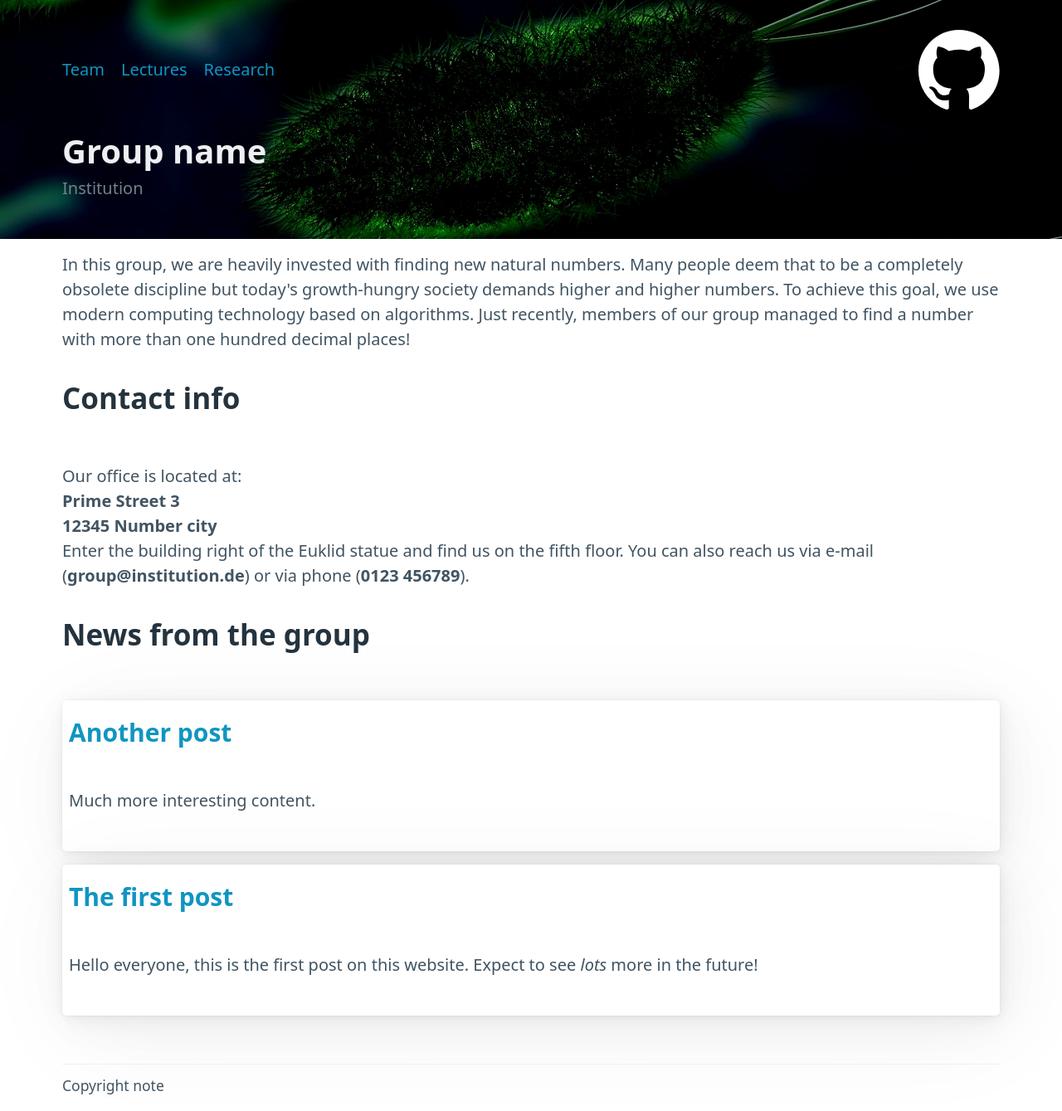
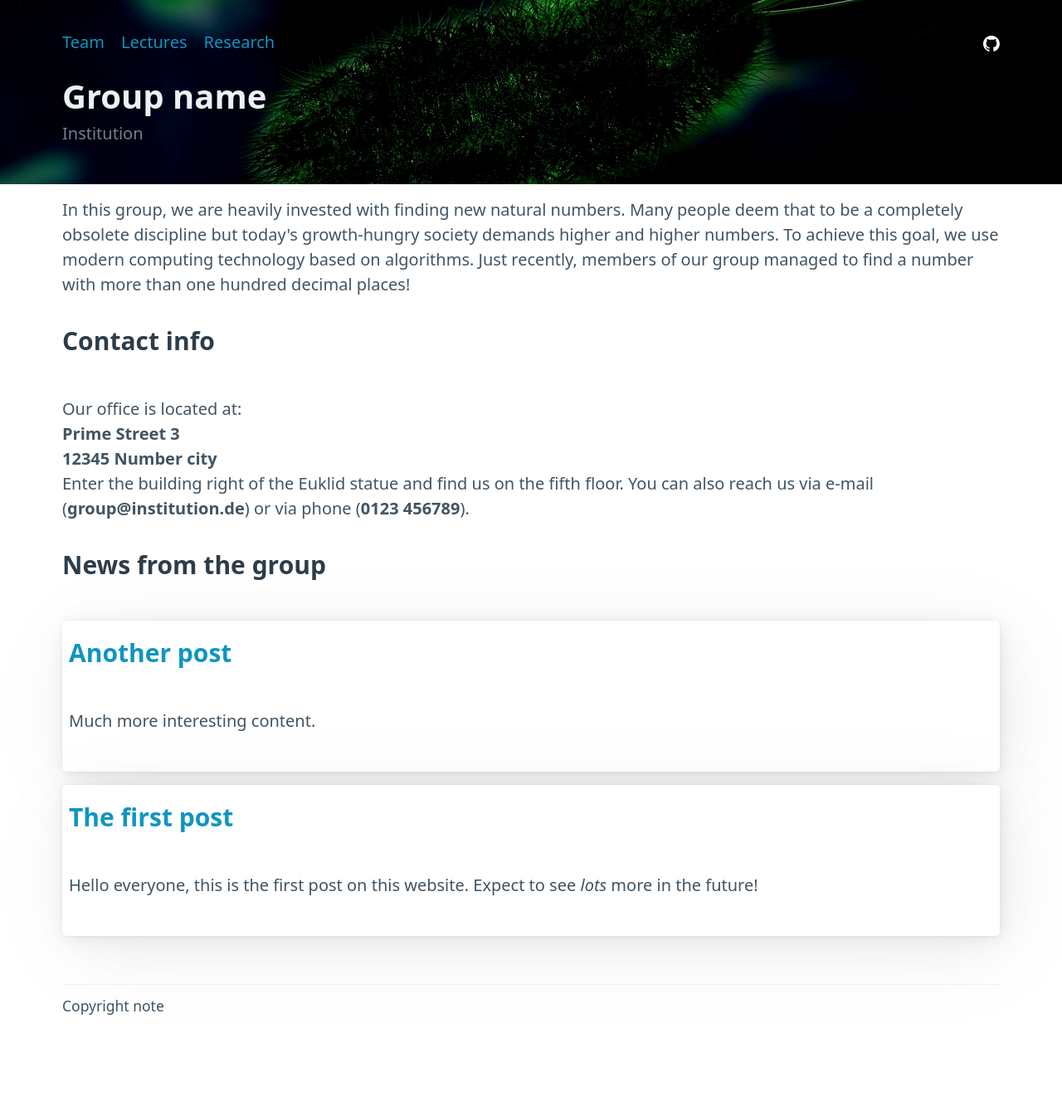
Before and after one commit to andreasKroepelin/ghpages-test, a Jekyll site: the page built from index.html, in a window 1280 px wide. Shown: the whole page at 83% size. Built offline with Jekyll 4.4.1, drawn with Linux system fonts in a browser that asks for light colours; after the commit the page ends 1243 px from its top, so only the background shows below that.

```diff
--- a/_layouts/default.html
+++ b/_layouts/default.html
@@ -32,7 +32,11 @@
           <li><a href="">Research</a></li>
         </ul>
         <ul>
-          <li><a href="https://github.com"><img src="assets/github-mark-white.svg"></img></a></li>
+          <li>
+            <a href="https://github.com">
+              <img style="width: 1em;" src="assets/github-mark-white.svg"></img>
+            </a>
+          </li>
         </ul>
       </nav>
 
--- a/index.html
+++ b/index.html
@@ -13,7 +13,7 @@ title: Group name
 </p>
 </section>
 </section>
-<h2>Contact info</h2>
+<h3>Contact info</h3>
 <p>
   Our office is located at:<br>
   <strong>Prime Street 3<br>12345 Number city</strong><br>
@@ -23,7 +23,7 @@ title: Group name
 </p>
 </section>
 <section>
-<h2>News from the group</h2>
+<h3>News from the group</h3>
 
 {% for post in site.posts %}
 <article>
```
